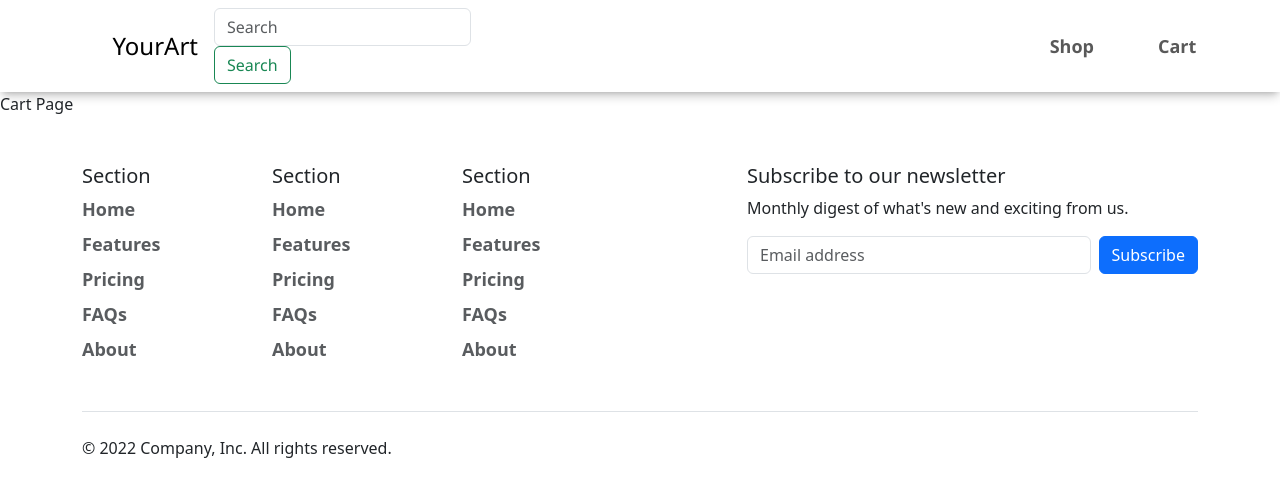
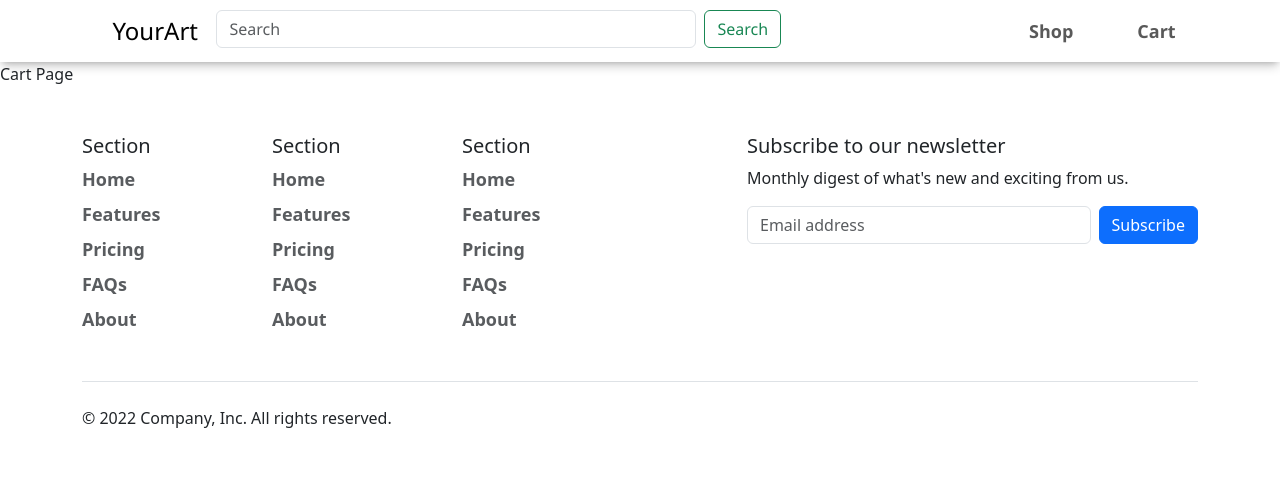
Before and after one commit to rohanjaiswal13/ArtGallery, a React (Vite) app: page /cart in a window 1280 px wide. Shown: the top 496 px of the page. Built offline with nearby package versions, Linux system fonts and the light colour scheme.

Commit message:
Added Search

```diff
--- a/src/components/navbar/navbar.css
+++ b/src/components/navbar/navbar.css
@@ -22,7 +22,10 @@ nav{
     margin-right: 48px;
 }
 
-.search{
-    width: 70vh!important;
-    margin-left: 50%!important;
+.search {
+    margin-right: 30vh;
 }
+
+.width{
+    width: 60vh!important;
+}
--- a/src/components/navbar/navbar.jsx
+++ b/src/components/navbar/navbar.jsx
@@ -5,13 +5,9 @@ const NavBar = () => {
   return (
     <nav className="navbar navbar-expand-lg navbar-light">
   <div className="container-fluid">
-        <a className="navbar-brand" href="">
+    <a className="navbar-brand" href="/">
       YourArt
     </a>
-        <form className="form-inline my-2 my-lg-0">
-      <input className="form-control mr-sm-2" type="search" placeholder="Search" aria-label="Search" />
-      <button className="btn btn-outline-success my-2 my-sm-0" type="submit">Search</button>
-    </form>
     <button
       className="navbar-toggler"
       type="button"
@@ -25,14 +21,30 @@ const NavBar = () => {
     </button>
     <div className="collapse navbar-collapse" id="navbarSupportedContent">
       <ul className="navbar-nav ms-auto mb-2 mb-lg-0">
-            <li className="nav-item mr">
-              <Link className="nav-link" to="/shop">
-                Shop{" "}
+      <li className="nav-item search">
+          <form className="d-flex my-2 my-lg-0">
+            <input
+              className="form-control me-2 width"
+              type="search"
+              placeholder="Search"
+              aria-label="Search"
+            />
+            <button
+              className="btn btn-outline-success my-2 my-sm-0"
+              type="submit"
+            >
+              Search
+            </button>
+          </form>
+        </li>
+        <li className="nav-item">
+          <Link className="nav-link mr" to="/shop">
+            Shop
           </Link>
         </li>
         <li className="nav-item">
           <Link className="nav-link" to="/cart">
-                Cart{" "}
+            Cart
           </Link>
         </li>
       </ul>
```
Lines whose indentation alone changed are shown as unchanged.
